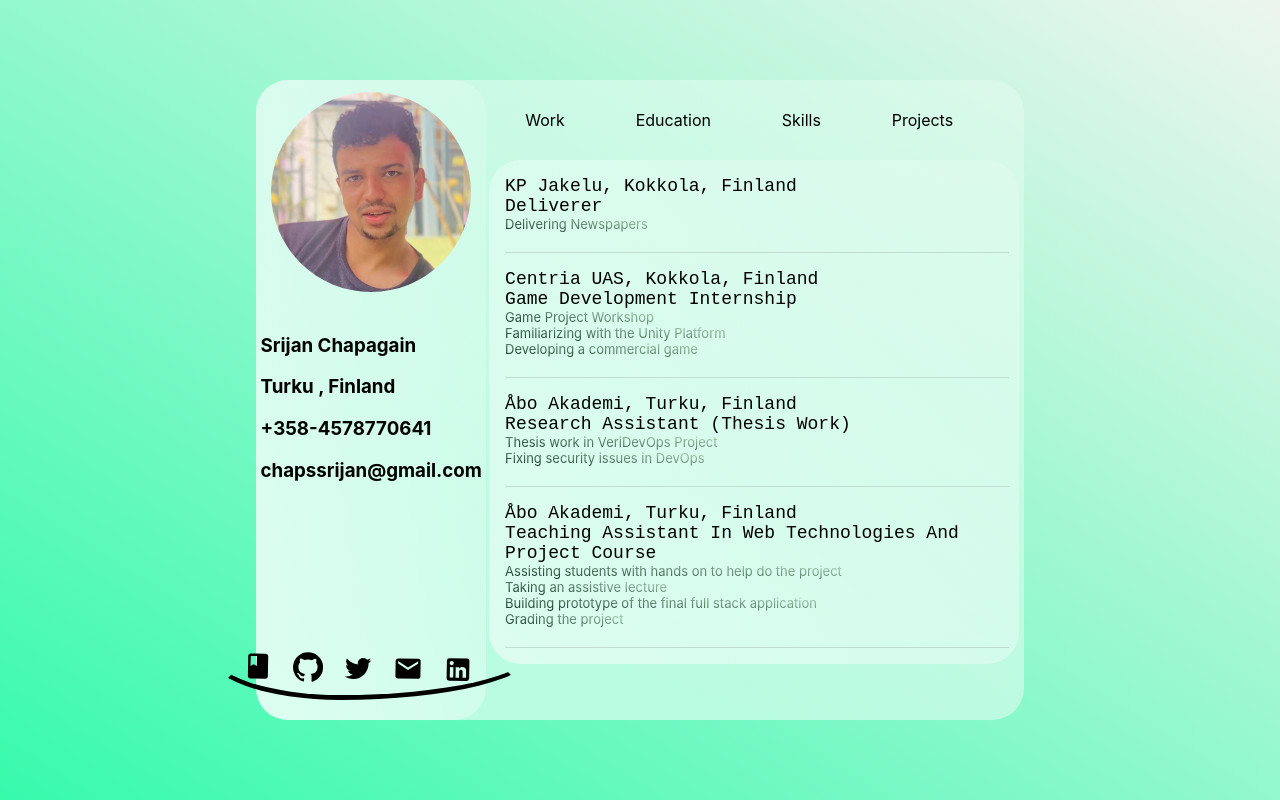
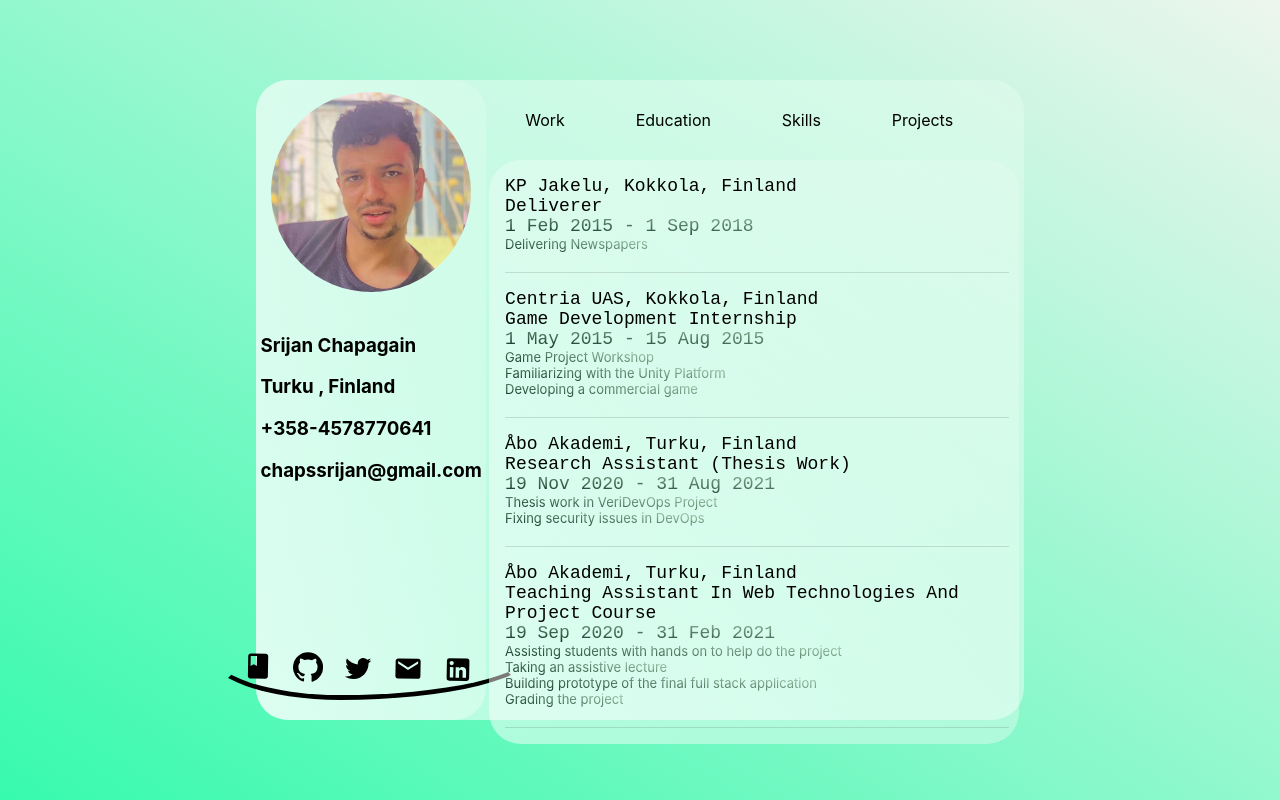
Before and after one commit to Srijan619/my-blog, a React (Create React App) app: page /my-blog/work in a window 1280 px wide. Built offline with nearby package versions, Linux system fonts and the light colour scheme.

Commit message:
Added date

```diff
--- a/src/components/Container/education.js
+++ b/src/components/Container/education.js
@@ -9,6 +9,7 @@ const education = () => {
                 return (
                     <div className="content" key={i}>
                         <li>{data.area}</li>
+                        <li className="items">{data.startDate} - {data.endDate}</li>
                         <li className="items">{data.institution}, {data.location}</li>
                         {data.courses.map(items => {
                             return (
--- a/src/components/Container/work.js
+++ b/src/components/Container/work.js
@@ -12,6 +12,7 @@ const work = () => {
 
                             <li>{data.company}, {data.location}</li>
                             <li>{data.position}</li>
+                            <li className="items">{data.startDate} - {data.endDate}</li>
                             {data.highlights.map((items,i) => {
                                 return (
                                     <ul key={i}>
```
